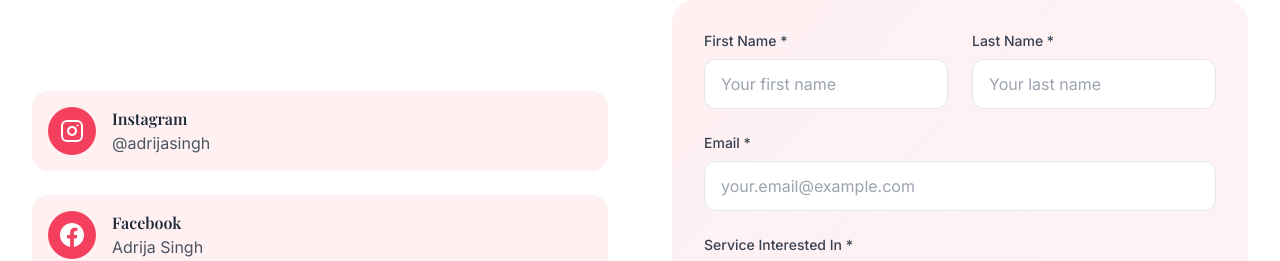
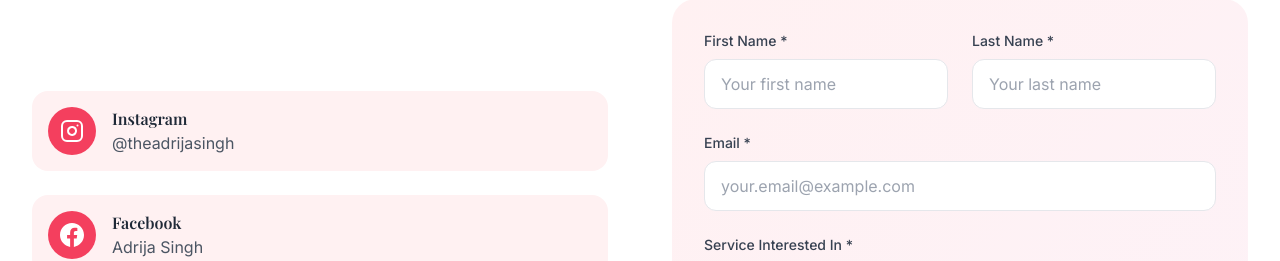
Before and after one commit to SujalNayaka/Adrija-Portfolio, a React (Vite) app: page / in a window 1280 px wide. Shown: the part 5020-5281 px from the top of the page. Built offline with nearby package versions, Linux system fonts and the light colour scheme.

Commit message:
Update Contact.tsx

```diff
--- a/src/components/Contact.tsx
+++ b/src/components/Contact.tsx
@@ -30,7 +30,7 @@ const Contact = () => {
     {
       icon: Instagram,
       title: "Instagram",
-      value: "@adrijasingh",
+      value: "@theadrijasingh",
       href: "https://www.instagram.com/theadrijasingh?igsh=MTV0dmtxeXI4eDU0Zg%3D%3D&utm_source=qr"
     },
     {
```
